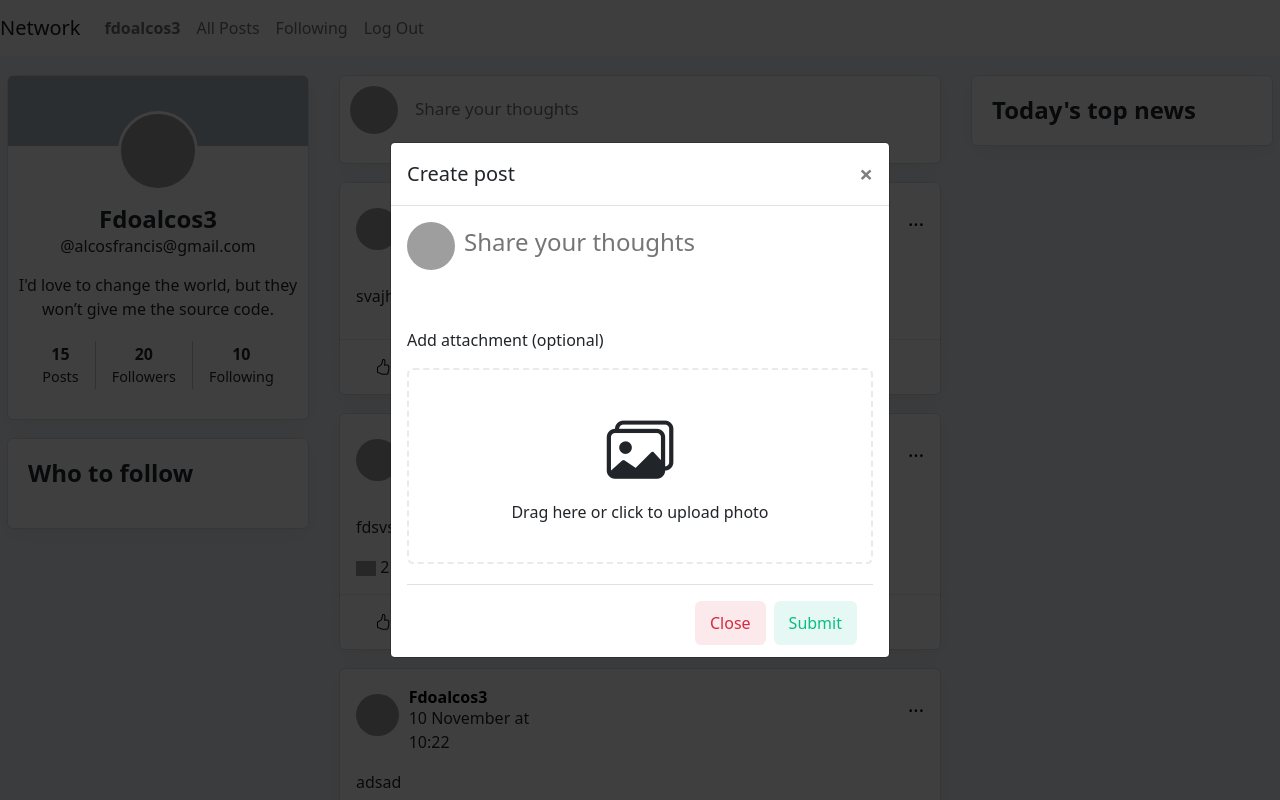
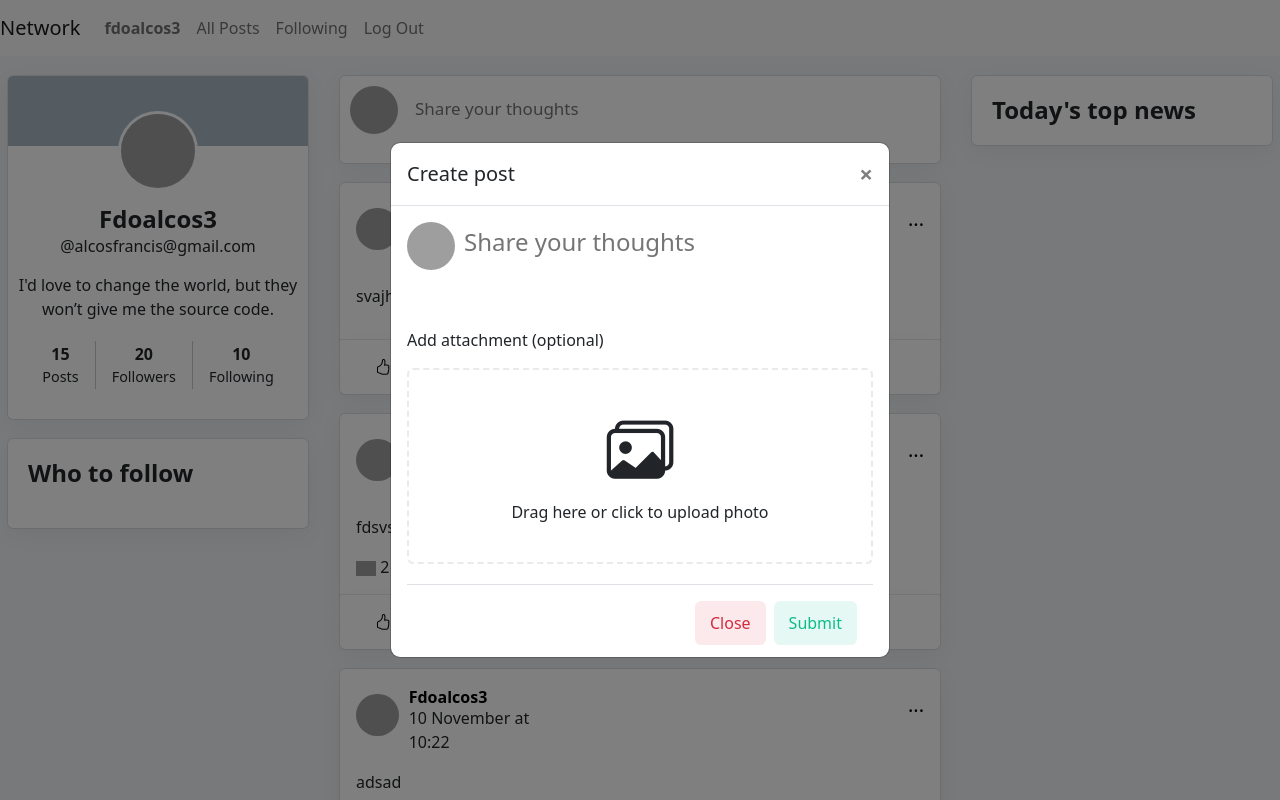
Before and after one commit to fdoalcos/Networking-web-app, a Django app: page / in a window 1280 px wide, after a click that opens the changed part. Run offline with Django 3.2, Linux system fonts and the light colour scheme; a user stored in the database is signed in; data comes from the database, SQL or seed files in the repository; both versions use the stored data as it was after the commit; some libraries are stand-ins or nearby versions; grey boxes are pictures that could not be loaded.

Commit message:
still fixing

```diff
--- a/network/static/network/index.js
+++ b/network/static/network/index.js
@@ -123,7 +123,7 @@ document.addEventListener('DOMContentLoaded', () => {
                     }
                 })
                 .then(data => {
-                    if (data.success === "successful"){
+                    // if (data.success === "successful"){
                         // close data
                         // not yet final
 
@@ -137,7 +137,7 @@ document.addEventListener('DOMContentLoaded', () => {
                         // document.querySelector(`#count_${id}`).style.display = 'block';
                         document.getElementById(`body_${id}`).innerHTML = data.inbox
 
-                    }
+                    // }
                 })
             });
 
--- a/network/static/network/style.css
+++ b/network/static/network/style.css
@@ -109,10 +109,15 @@ img {
 
 }
 
+
 .profile__head {
     background-color: #AAB8C2;
     height: 70px;
     border-radius: 5px 5px 0 0;
+}
+
+.profile__headimage {
+    margin: -.95rem -.95rem 1rem -.95rem;
 }
 
 .profile__image {
@@ -850,3 +855,13 @@ img {
     font-weight: 300;
     color: black;
 }
+
+/* modal */
+
+.modal-size {
+    max-width: 570px;
+}
+
+.modal-content {
+    border-radius: 10px;
+}
--- a/network/templates/network/index.html
+++ b/network/templates/network/index.html
@@ -110,7 +110,7 @@
                     <!-- Modal for post -->
                     <div class="modal fade" id="staticBackdrop" data-bs-backdrop="static" data-bs-keyboard="false" tabindex="-1" aria-labelledby="staticBackdropLabel" aria-hidden="true">
                         <div class="modal-dialog modal-dialog-centered" role="document">
-                        <div class="modal-content">
+                        <div class="modal-content" style="border-radius: 10px;">
                             <div class="modal-header">
                             <h5 class="modal-title" id="exampleModalLongTitle">Create post</h5>
                             <button type="button" class="close" data-bs-dismiss="modal" aria-label="Close">
@@ -284,7 +284,7 @@
                 <!-- modal for edit -->
             <div class="modal fade" id="staticBackdropedit{{ inbox.id }}" data-bs-backdrop="static" data-bs-keyboard="false" tabindex="-1" aria-labelledby="staticBackdropLabel" aria-hidden="true">
                 <div class="modal-dialog modal-dialog-centered" role="document">
-                    <div class="modal-content">
+                    <div class="modal-content" style="border-radius: 10px;">
                     <div class="modal-header">
                       <h5 class="modal-title" id="staticBackdropLabel">Edit Post</h5>
                       <button type="button" class="btn-close" data-bs-dismiss="modal" aria-label="Close"></button>
--- a/network/templates/network/layout.html
+++ b/network/templates/network/layout.html
@@ -11,7 +11,8 @@
         <script src="https://cdn.jsdelivr.net/npm/bootstrap@5.2.3/dist/js/bootstrap.bundle.min.js" integrity="sha384-kenU1KFdBIe4zVF0s0G1M5b4hcpxyD9F7jL+jjXkk+Q2h455rYXK/7HAuoJl+0I4" crossorigin="anonymous"></script>
         <link rel="stylesheet" href="https://cdn.jsdelivr.net/npm/bootstrap-icons@1.10.2/font/bootstrap-icons.css">
         <link href="https://cdn.jsdelivr.net/npm/bootstrap@5.0.2/dist/css/bootstrap.min.css" rel="stylesheet" integrity="sha384-EVSTQN3/azprG1Anm3QDgpJLIm9Nao0Yz1ztcQTwFspd3yD65VohhpuuCOmLASjC" crossorigin="anonymous">
-        <script src="https://cdn.jsdelivr.net/npm/bootstrap@5.0.2/dist/js/bootstrap.bundle.min.js" integrity="sha384-MrcW6ZMFYlzcLA8Nl+NtUVF0sA7MsXsP1UyJoMp4YLEuNSfAP+JcXn/tWtIaxVXM" crossorigin="anonymous"></script>
+        <script src="https://cdn.jsdelivr.net/npm/@popperjs/core@2.11.6/dist/umd/popper.min.js" integrity="sha384-oBqDVmMz9ATKxIep9tiCxS/Z9fNfEXiDAYTujMAeBAsjFuCZSmKbSSUnQlmh/jp3" crossorigin="anonymous"></script>
+        <!-- <script src="https://cdn.jsdelivr.net/npm/bootstrap@5.2.3/dist/js/bootstrap.min.js" integrity="sha384-cuYeSxntonz0PPNlHhBs68uyIAVpIIOZZ5JqeqvYYIcEL727kskC66kF92t6Xl2V" crossorigin="anonymous"></script>        <script src="https://cdn.jsdelivr.net/npm/bootstrap@5.0.2/dist/js/bootstrap.bundle.min.js" integrity="sha384-MrcW6ZMFYlzcLA8Nl+NtUVF0sA7MsXsP1UyJoMp4YLEuNSfAP+JcXn/tWtIaxVXM" crossorigin="anonymous"></script> -->
 
     </head>
     <body class="main_body">
```
Also changed, not shown: network/templates/network/profile.html (+11 -9 lines), db.sqlite3.
